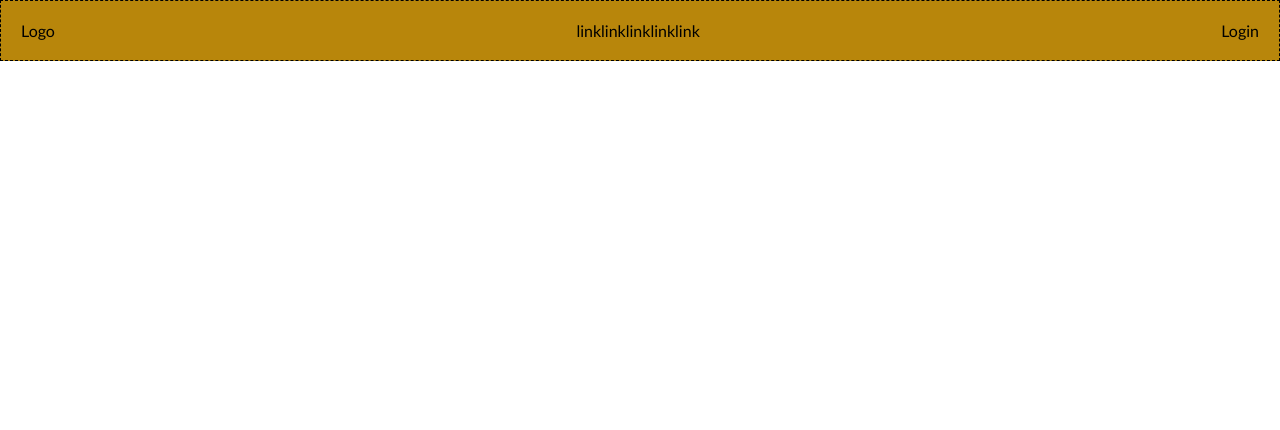
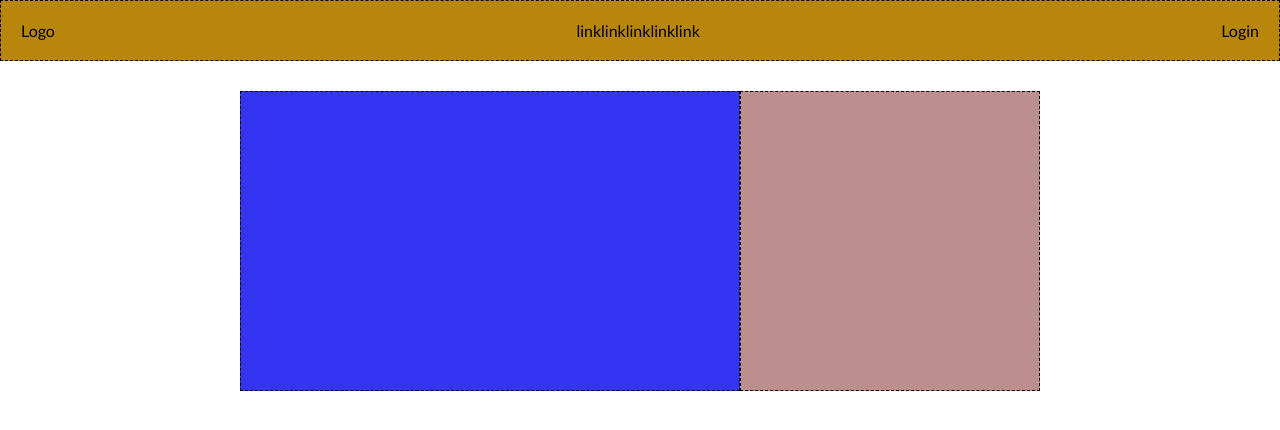
Before and after one commit to nicolabazzocchi/htmlcss-struttura-discord, a plain HTML site: page index.html in a window 1280 px wide. Drawn offline with Linux system fonts and the light colour scheme.

Commit message:
prima section

```diff
--- a/index.html
+++ b/index.html
@@ -21,6 +21,10 @@
     </nav>
     <span>Login</span>
   </header>
+  <main>
+    <section class="rettangolo"></section>
+    <section class="quadrato"></section>
+  </main>
 
 </body>
 </html>
--- a/style-css/style.css
+++ b/style-css/style.css
@@ -27,3 +27,24 @@ nav ul {
   align-items: center;
   list-style: none;
 }
+
+
+main{
+  display: flex;
+  justify-content: center;
+  padding-top: 30px;
+}
+.rettangolo{
+  height: 300px;
+  width: 500px;
+  border: 1px dashed black;
+  background-color: rgb(52, 52, 241);
+
+}
+.quadrato{
+  height: 300px;
+  width: 300px;
+  border: 1px dashed black;
+  background-color:rosybrown ;
+
+}
```
